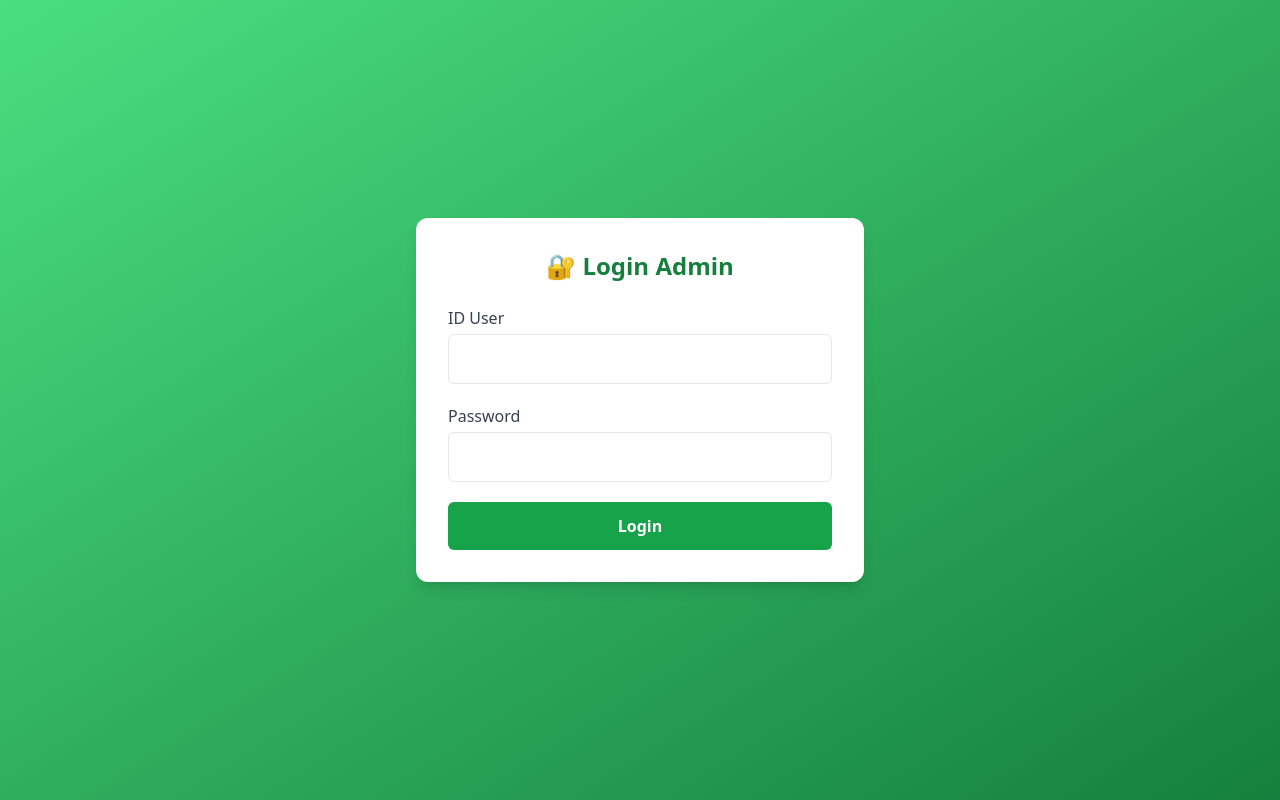
After one commit to kevin224422/perpus_projek, a PHP site: page /pages/admin-login.php in a window 1280 px wide. The commit adds this page. Run offline with PHP 8.4, Linux system fonts and the light colour scheme; some libraries are stand-ins or nearby versions.

Commit message:
first init github

```diff
--- /dev/null
+++ b/pages/admin-login.php
@@ -0,0 +1,46 @@
+<?php
+session_start();
+if (isset($_SESSION['admin'])) {
+    header("Location: ../index.php");
+    exit;
+}
+?>
+
+<!DOCTYPE html>
+<html lang="id">
+<head>
+    <meta charset="UTF-8">
+    <meta name="viewport" content="width=device-width, initial-scale=1.0">
+    <title>Login Admin</title>
+    <script src="https://cdn.tailwindcss.com"></script>
+</head>
+<body class="bg-gradient-to-br from-green-400 to-green-700 min-h-screen flex items-center justify-center">
+
+    <div class="bg-white p-8 rounded-xl shadow-lg w-full max-w-md">
+        <h2 class="text-2xl font-bold text-center text-green-700 mb-6">🔐 Login Admin</h2>
+
+        <?php if (isset($_GET['error'])): ?>
+            <div class="mb-4 p-3 bg-red-100 text-red-700 rounded-md border border-red-400 text-sm">
+                <?php echo htmlspecialchars($_GET['error']); ?>
+            </div>
+        <?php endif; ?>
+
+        <form action="../proses/login-admin.php" method="post" class="space-y-5">
+            <div>
+                <label for="iduser" class="block text-gray-700 font-medium">ID User</label>
+                <input type="text" name="iduser" required class="w-full p-3 mt-1 border rounded-md focus:outline-none focus:ring-2 focus:ring-green-500">
+            </div>
+
+            <div>
+                <label for="password" class="block text-gray-700 font-medium">Password</label>
+                <input type="password" name="password" required class="w-full p-3 mt-1 border rounded-md focus:outline-none focus:ring-2 focus:ring-green-500">
+            </div>
+
+            <div>
+                <input type="submit" value="Login" class="w-full bg-green-600 text-white font-semibold py-3 rounded-md hover:bg-green-700 transition duration-300 cursor-pointer">
+            </div>
+        </form>
+    </div>
+
+</body>
+</html>
--- a/pages/logout.php
+++ b/pages/logout.php
@@ -1,5 +1,6 @@
 <?php
 session_start();
 session_destroy();
-header("Location: login.php");
-exit();
+header("Location: pages/admin-login.php");
+exit;
+?>
```
Also changed, not shown: index.php (+10 -0 lines), pages/login.php (deleted, +0 -44 lines), proses/login-admin.php (added, +18 -0 lines).
